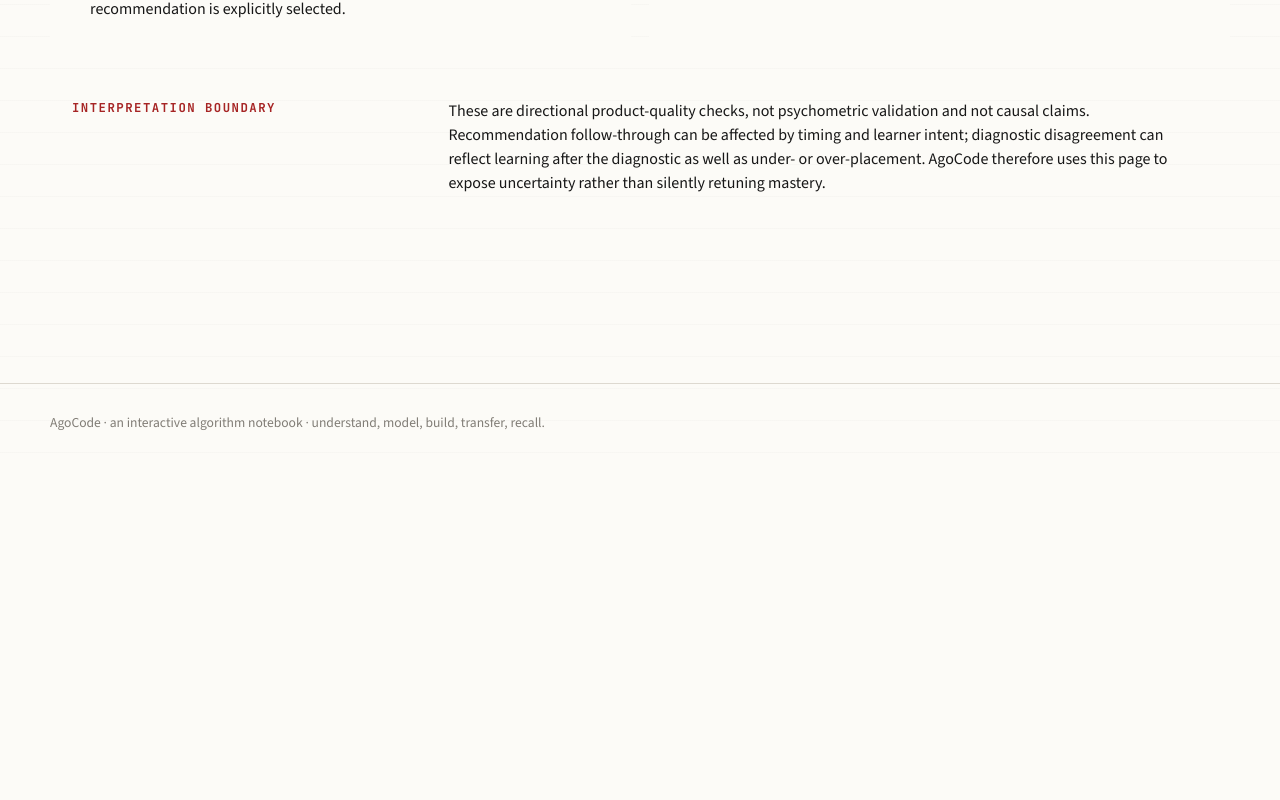
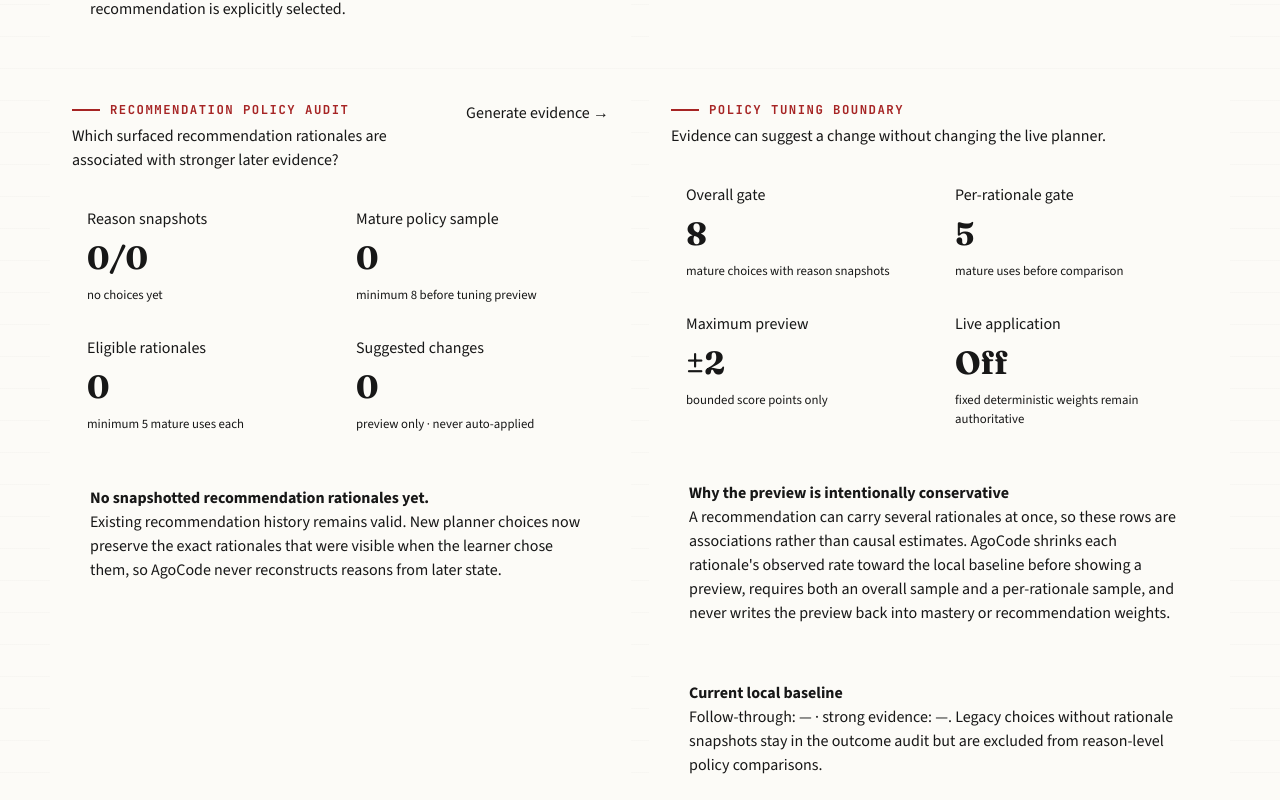
Before and after one commit to anatwork14/agocode, a Next.js app: page /progress in a window 1280 px wide. Shown: the part 8540-9340 px from the top of the page. Before the commit the page ends 9020 px from the top, so only its background shows below. Built offline with nearby package versions, Linux system fonts and the light colour scheme.

Commit message:
feat: expose guarded recommendation policy preview

```diff
--- a/components/progress/LearningSystemAudit.tsx
+++ b/components/progress/LearningSystemAudit.tsx
@@ -5,6 +5,11 @@ import { useEffect, useMemo, useState } from "react";
 import { getCanonicalExercise } from "@/lib/knowledge/all-exercises";
 import { readDiagnosticState } from "@/lib/learning/diagnostic";
 import { readProblemRecognitionHistory } from "@/lib/learning/independence";
+import {
+  buildRecommendationPolicyAudit,
+  type RecommendationPolicyAudit,
+  type RecommendationPolicyStatus,
+} from "@/lib/learning/recommendation-policy";
 import { readRecommendationHistory } from "@/lib/learning/recommendations";
 import { readReasoningAttemptHistory } from "@/lib/learning/reasoning-attempts";
 import {
@@ -19,6 +24,7 @@ import {
 type LearningSystemView = {
   recommendations: RecommendationOutcomeAudit;
   diagnostic: DiagnosticCalibrationAudit;
+  policy: RecommendationPolicyAudit;
 };
 
 const recommendationStatusLabels: Record<RecommendationAuditStatus, string> = {
@@ -38,23 +44,35 @@ const calibrationStatusLabels: Record<DiagnosticCalibrationStatus, string> = {
   insufficient: "Need more evidence",
 };
 
+const policyStatusLabels: Record<RecommendationPolicyStatus, string> = {
+  promising: "Promising association",
+  neutral: "Near baseline",
+  weak: "Weak association",
+  insufficient: "Need more evidence",
+};
+
 function collectEvaluation(): LearningSystemView {
   const recommendations = readRecommendationHistory(window.localStorage);
   const reasoningAttempts = readReasoningAttemptHistory(window.localStorage);
   const recognitionHistory = readProblemRecognitionHistory(window.localStorage);
   const diagnosticState = readDiagnosticState(window.localStorage);
   const diagnosticAttempt = [...diagnosticState.attempts].reverse().find((attempt) => attempt.completedAt && attempt.result);
+  const recommendationAudit = buildRecommendationOutcomeAudit({
+    recommendations,
+    reasoningAttempts,
+    recognitionHistory,
+    now: Date.now(),
+  });
 
   return {
-    recommendations: buildRecommendationOutcomeAudit({
-      recommendations,
-      reasoningAttempts,
-      recognitionHistory,
-      now: Date.now(),
-    }),
+    recommendations: recommendationAudit,
     diagnostic: buildDiagnosticCalibrationAudit({
       diagnosticAttempt,
       reasoningAttempts,
+    }),
+    policy: buildRecommendationPolicyAudit({
+      recommendations,
+      outcomes: recommendationAudit,
     }),
   };
 }
@@ -76,6 +94,11 @@ function formatDate(value: string | undefined) {
   return new Intl.DateTimeFormat(undefined, { month: "short", day: "numeric", year: "numeric" }).format(date);
 }
 
+function formatDelta(value: number) {
+  if (value > 0) return `+${value}`;
+  return String(value);
+}
+
 export function LearningSystemAudit() {
   const [view, setView] = useState<LearningSystemView | null>(null);
 
@@ -95,6 +118,7 @@ export function LearningSystemAudit() {
   }, []);
 
   const recommendationRows = useMemo(() => view?.recommendations.outcomes.slice(0, 8) ?? [], [view]);
+  const policyRows = useMemo(() => view?.policy.reasons.slice(0, 8) ?? [], [view]);
 
   if (!view) {
     return <div className="system-audit-loading">Auditing the local learning system from objective evidence…</div>;
@@ -102,6 +126,7 @@ export function LearningSystemAudit() {
 
   const recommendation = view.recommendations;
   const diagnostic = view.diagnostic;
+  const policy = view.policy;
 
   return (
     <section className="system-audit" aria-labelledby="system-audit-title">
@@ -219,11 +244,88 @@ export function LearningSystemAudit() {
         </article>
       </div>
 
+      <div className="system-audit__grid">
+        <article className="system-audit__panel" aria-labelledby="policy-audit-title">
+          <div className="system-audit__panel-heading">
+            <div>
+              <span className="eyebrow">Recommendation policy audit</span>
+              <h3 id="policy-audit-title">Which surfaced recommendation rationales are associated with stronger later evidence?</h3>
+            </div>
+            <Link href="/practice/next">Generate evidence →</Link>
+          </div>
+
+          <div className="system-audit__metrics">
+            <div><span>Reason snapshots</span><strong>{policy.snapshottedChoices}/{policy.choices}</strong><small>{policy.metadataCoverageRate === undefined ? "no choices yet" : `${policy.metadataCoverageRate}% of recommendation history`}</small></div>
+            <div><span>Mature policy sample</span><strong>{policy.matureSnapshottedChoices}</strong><small>minimum {policy.minimumMatureChoices} before tuning preview</small></div>
+            <div><span>Eligible rationales</span><strong>{policy.eligibleReasons}</strong><small>minimum {policy.minimumReasonChoices} mature uses each</small></div>
+            <div><span>Suggested changes</span><strong>{policy.suggestedChanges}</strong><small>preview only · never auto-applied</small></div>
+          </div>
+
+          {policyRows.length ? (
+            <div className="system-audit__skills">
+              {policyRows.map((row) => (
+                <div className="system-audit__skill" key={row.reasonId}>
+                  <div>
+                    <span className={`system-audit__calibration system-audit__calibration--${row.status}`}>{policyStatusLabels[row.status]}</span>
+                    <strong>{row.label}</strong>
+                    <small>{row.matureChoices} mature choice{row.matureChoices === 1 ? "" : "s"} · {row.strongEvidence} strong-evidence outcome{row.strongEvidence === 1 ? "" : "s"}</small>
+                  </div>
+                  <div className="system-audit__skill-scores">
+                    <span>Follow-through <strong>{row.followThroughRate === undefined ? "—" : `${row.followThroughRate}%`}</strong></span>
+                    <span>Strong evidence <strong>{row.strongEvidenceRate === undefined ? "—" : `${row.strongEvidenceRate}%`}</strong></span>
+                    <span>Shrunk strong rate <strong>{row.smoothedStrongEvidenceRate === undefined ? "—" : `${row.smoothedStrongEvidenceRate}%`}</strong></span>
+                    <span>Preview <strong>{formatDelta(row.suggestedScoreDelta)} pts</strong></span>
+                  </div>
+                  <p>{row.explanation}</p>
+                </div>
+              ))}
+            </div>
+          ) : (
+            <div className="system-audit__empty">
+              <strong>No snapshotted recommendation rationales yet.</strong>
+              <p>Existing recommendation history remains valid. New planner choices now preserve the exact rationales that were visible when the learner chose them, so AgoCode never reconstructs reasons from later state.</p>
+            </div>
+          )}
+        </article>
+
+        <article className="system-audit__panel" aria-labelledby="policy-guardrail-title">
+          <div className="system-audit__panel-heading">
+            <div>
+              <span className="eyebrow">Policy tuning boundary</span>
+              <h3 id="policy-guardrail-title">Evidence can suggest a change without changing the live planner.</h3>
+            </div>
+          </div>
+
+          <div className="system-audit__diagnostic-summary">
+            <div><span>Overall gate</span><strong>{policy.minimumMatureChoices}</strong><small>mature choices with reason snapshots</small></div>
+            <div><span>Per-rationale gate</span><strong>{policy.minimumReasonChoices}</strong><small>mature uses before comparison</small></div>
+            <div><span>Maximum preview</span><strong>±2</strong><small>bounded score points only</small></div>
+            <div><span>Live application</span><strong>Off</strong><small>fixed deterministic weights remain authoritative</small></div>
+          </div>
+
+          <div className="system-audit__empty">
+            <strong>Why the preview is intentionally conservative</strong>
+            <p>
+              A recommendation can carry several rationales at once, so these rows are associations rather than causal estimates. AgoCode shrinks each rationale&apos;s observed rate toward the local baseline before showing a preview, requires both an overall sample and a per-rationale sample, and never writes the preview back into mastery or recommendation weights.
+            </p>
+          </div>
+
+          <div className="system-audit__empty">
+            <strong>Current local baseline</strong>
+            <p>
+              Follow-through: {policy.baselineFollowThroughRate === undefined ? "—" : `${policy.baselineFollowThroughRate}%`} · strong evidence: {policy.baselineStrongEvidenceRate === undefined ? "—" : `${policy.baselineStrongEvidenceRate}%`}.
+              Legacy choices without rationale snapshots stay in the outcome audit but are excluded from reason-level policy comparisons.
+            </p>
+          </div>
+        </article>
+      </div>
+
       <div className="system-audit__boundary">
         <span className="eyebrow">Interpretation boundary</span>
         <p>
           These are directional product-quality checks, not psychometric validation and not causal claims. Recommendation follow-through can be affected by timing and learner intent;
-          diagnostic disagreement can reflect learning after the diagnostic as well as under- or over-placement. AgoCode therefore uses this page to expose uncertainty rather than silently retuning mastery.
+          diagnostic disagreement can reflect learning after the diagnostic as well as under- or over-placement; and one recommendation may expose several rationales at once.
+          AgoCode therefore uses this page to expose uncertainty and bounded tuning previews rather than silently retuning mastery or planner weights.
         </p>
       </div>
     </section>
```
